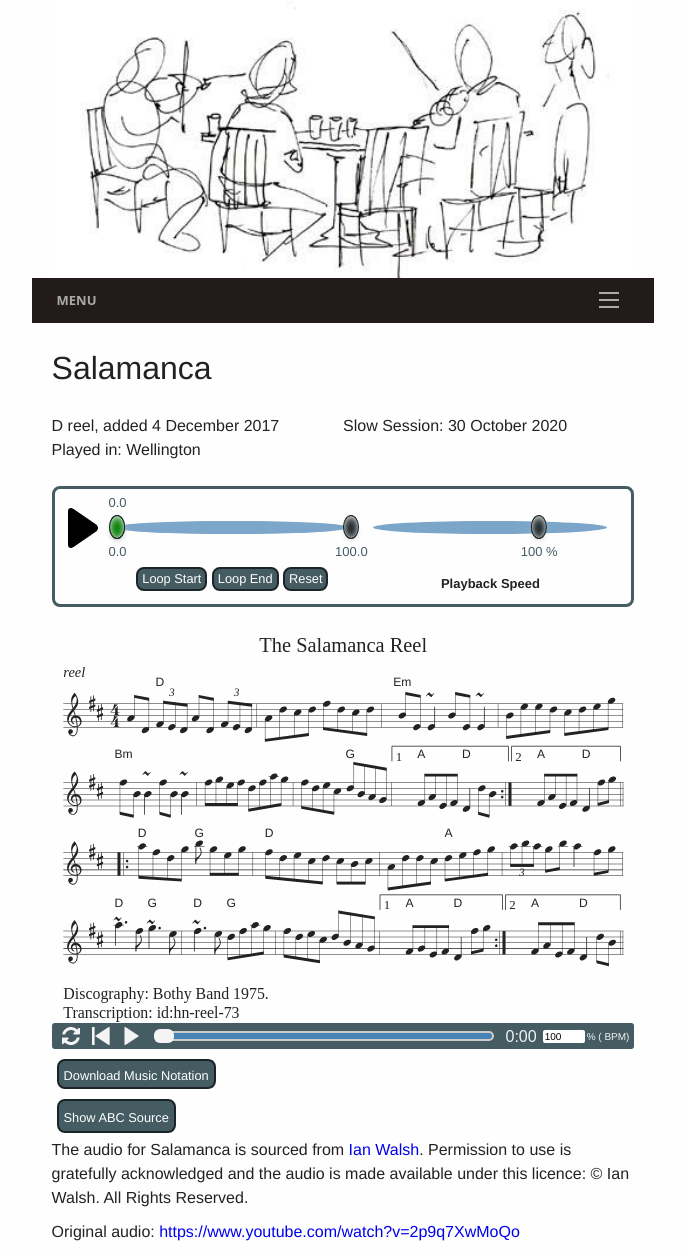
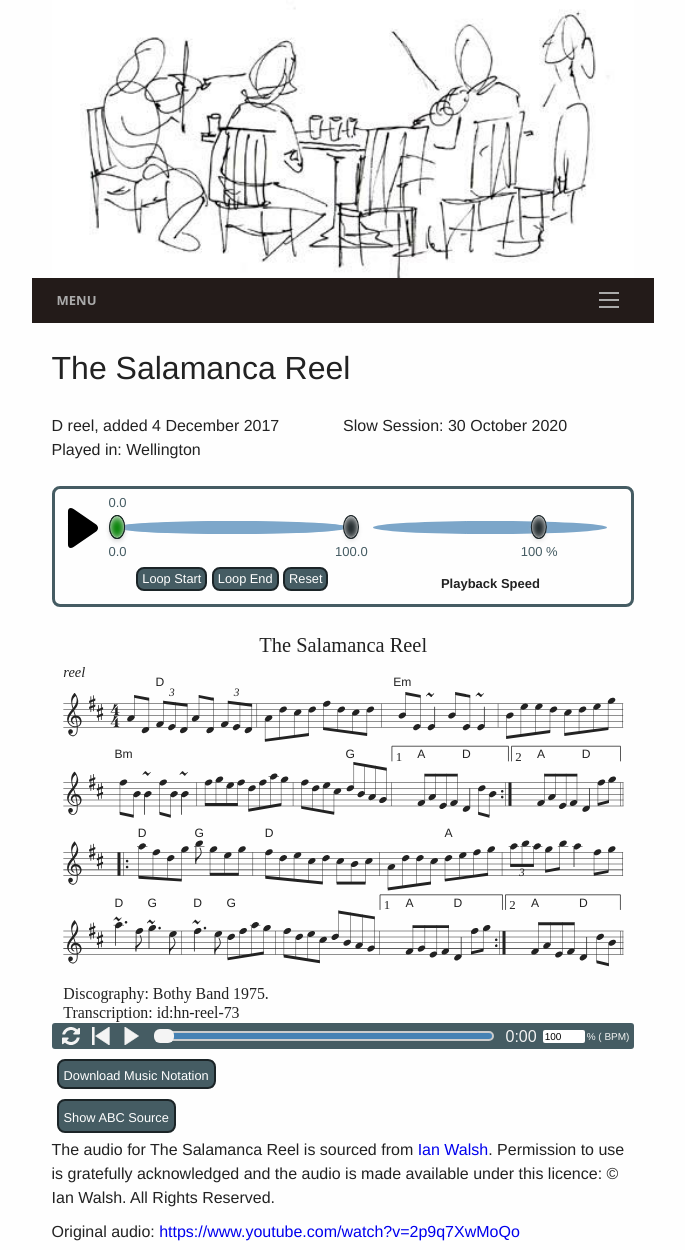
Before and after one commit to slow-session/irish.session.nz, a Jekyll site: the page built from _tunes/salamanca-reel.md, in a window 1280 px wide and 1400 px high, cut to the strip 0-1250 px from the top of the window. Shown: the whole strip, without its empty margins (297-982 px from the left). Built offline with Jekyll 4.4.1, drawn with Linux system fonts in a browser that asks for light colours.

Commit message:
modified:   _tunes/old-lurgan-town.md 	modified:   _tunes/salamanca-reel.md

```diff
--- a/_tunes/salamanca-reel.md
+++ b/_tunes/salamanca-reel.md
@@ -1,5 +1,5 @@
 ---
-title: Salamanca
+title: The Salamanca Reel
 titleID: salamanca-reel.md
 key: D
 rhythm: reel
```
Also changed, not shown: _tunes/old-lurgan-town.md (+1 -1 lines).
